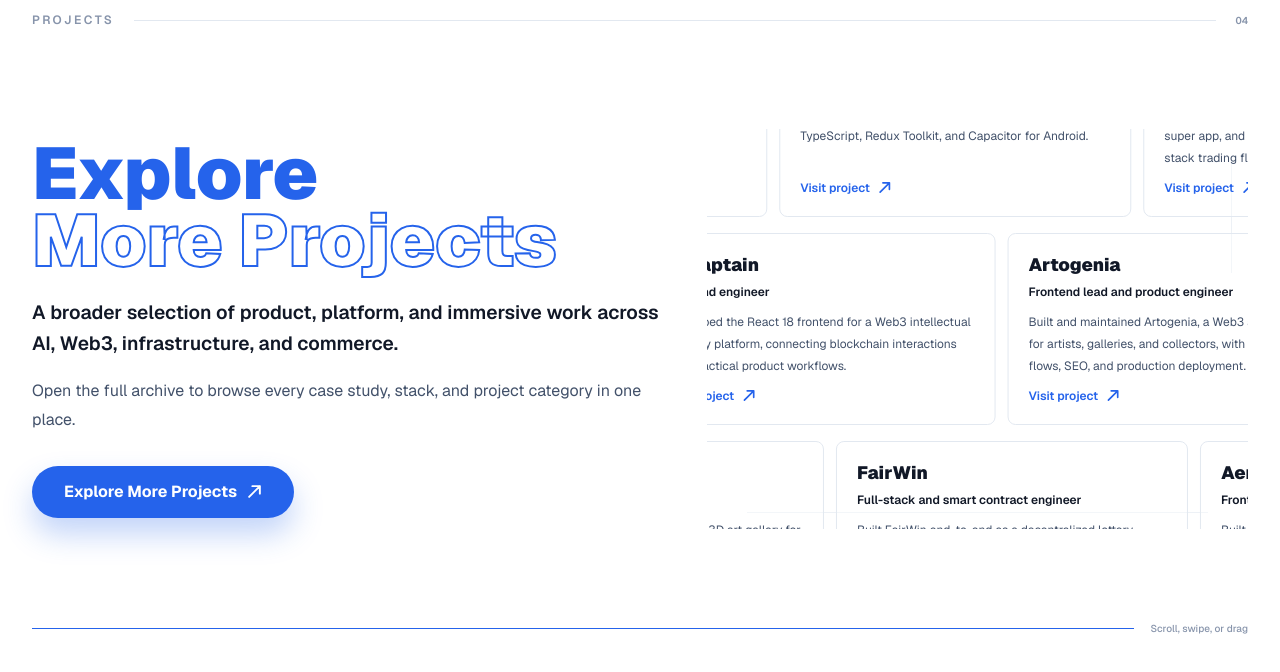
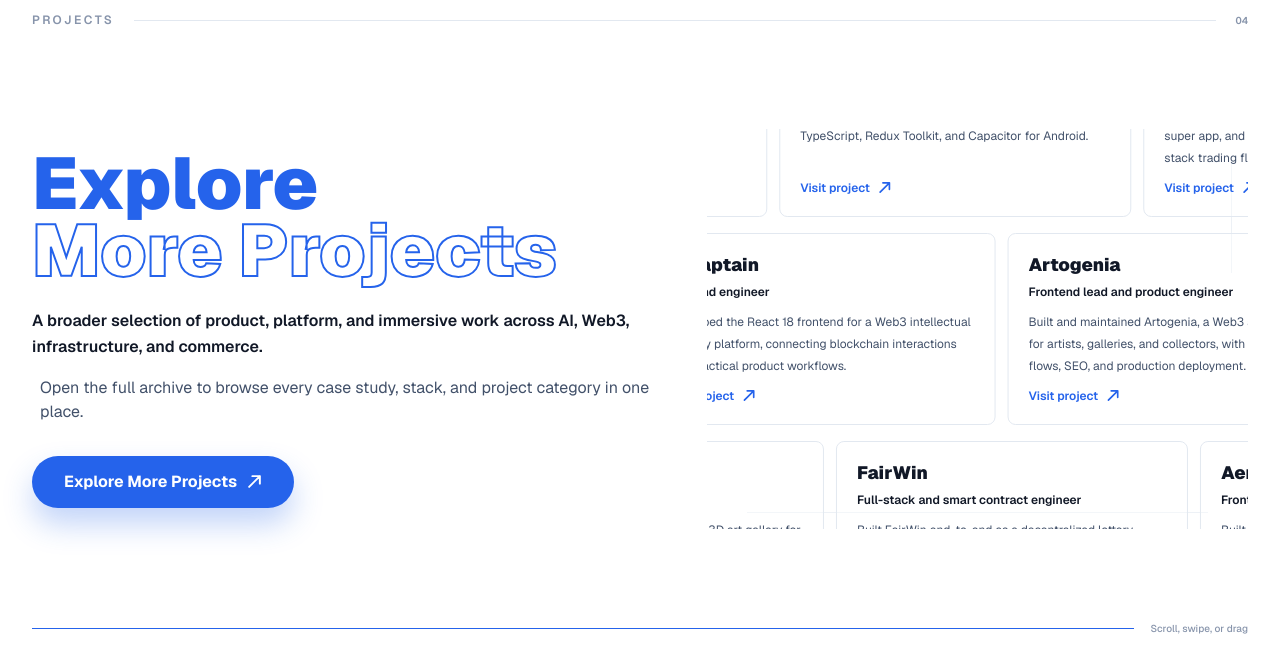
Before and after one commit to sorenammd/portfolio, a Next.js app: page / in a window 1280 px wide. Shown: the part 1589-2261 px from the top of the page. Built offline with nearby package versions, Linux system fonts and the light colour scheme.

Commit message:
Refactor ProjectSlide and ExploreMoreSlide components for improved text handling and layout adjustments

```diff
--- a/components/projects-showcase/index.tsx
+++ b/components/projects-showcase/index.tsx
@@ -499,7 +499,7 @@ function ProjectSlide({ project }: { project: Project }) {
                     initial="hidden"
                     animate="visible"
                     variants={contentRevealVariants}
-                    className={`max-w-4xl ${titleSize} overflow-hidden whitespace-nowrap font-black leading-[0.92] tracking-normal text-foreground text-ellipsis md:whitespace-normal md:overflow-visible`}
+                    className={`max-w-4xl ${titleSize} whitespace-normal break-words font-black leading-[0.92] tracking-normal text-foreground`}
                 >
                     <span className="inline text-accent md:block">{leadTitle}</span>
                     {restTitle && (
@@ -592,7 +592,7 @@ function ExploreMoreSlide({ projects }: { projects: ReadonlyArray<Project> }) {
                     initial="hidden"
                     animate="visible"
                     variants={contentRevealVariants}
-                    className="mt-5 max-w-2xl text-[clamp(1rem,1.55vw,1.2rem)] font-semibold leading-[1.6] text-foreground md:mt-6"
+                    className="mt-5 max-w-2xl  font-semibold leading-[1.6] text-foreground md:mt-6"
                 >
                     A broader selection of product, platform, and immersive work across AI, Web3, infrastructure, and commerce.
                 </motion.p>
@@ -602,7 +602,7 @@ function ExploreMoreSlide({ projects }: { projects: ReadonlyArray<Project> }) {
                     initial="hidden"
                     animate="visible"
                     variants={contentRevealVariants}
-                    className="mt-3 max-w-2xl text-[clamp(0.94rem,1.25vw,1.04rem)] leading-[1.82] text-foreground-secondary md:mt-4"
+                    className="mt-3 max-w-2xl px-2  text-foreground-secondary md:mt-4"
                 >
                     Open the full archive to browse every case study, stack, and project category in one place.
                 </motion.p>
@@ -626,7 +626,7 @@ function ExploreMoreSlide({ projects }: { projects: ReadonlyArray<Project> }) {
                 </motion.div>
             </div>
 
-            <div className="relative order-1 h-[20vh] min-h-58 w-full md:order-2 md:h-[50vh] md:min-h-0">
+            <div className="relative order-1 h-[30vh] min-h-78 w-full md:order-2 md:h-[50vh] md:min-h-0">
                 <div className="absolute inset-x-6 bottom-4 h-px bg-border-soft md:inset-x-10" aria-hidden="true" />
                 <div className="absolute right-4 top-8 hidden h-28 w-px bg-border-soft md:block" aria-hidden="true" />
                 <motion.div
```
